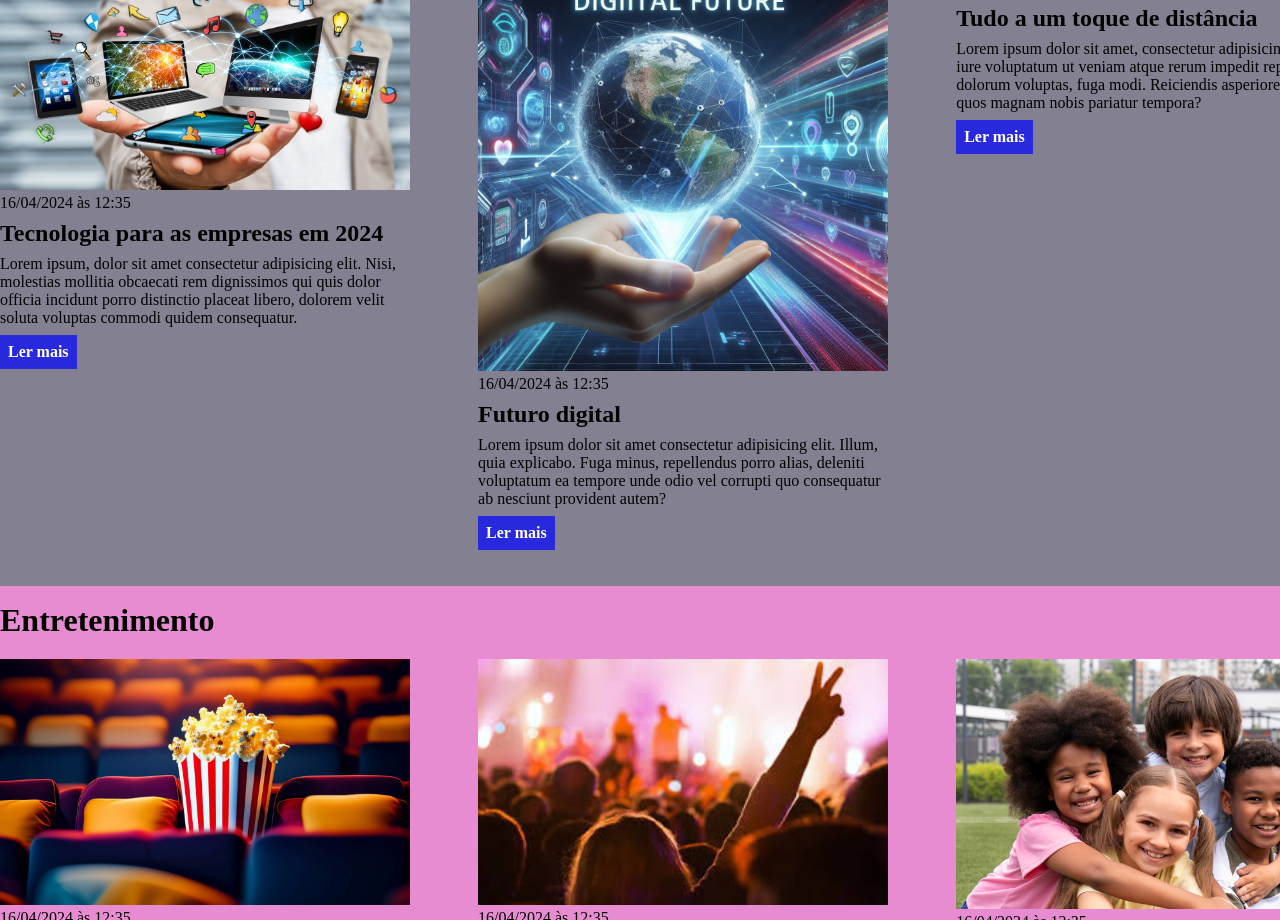
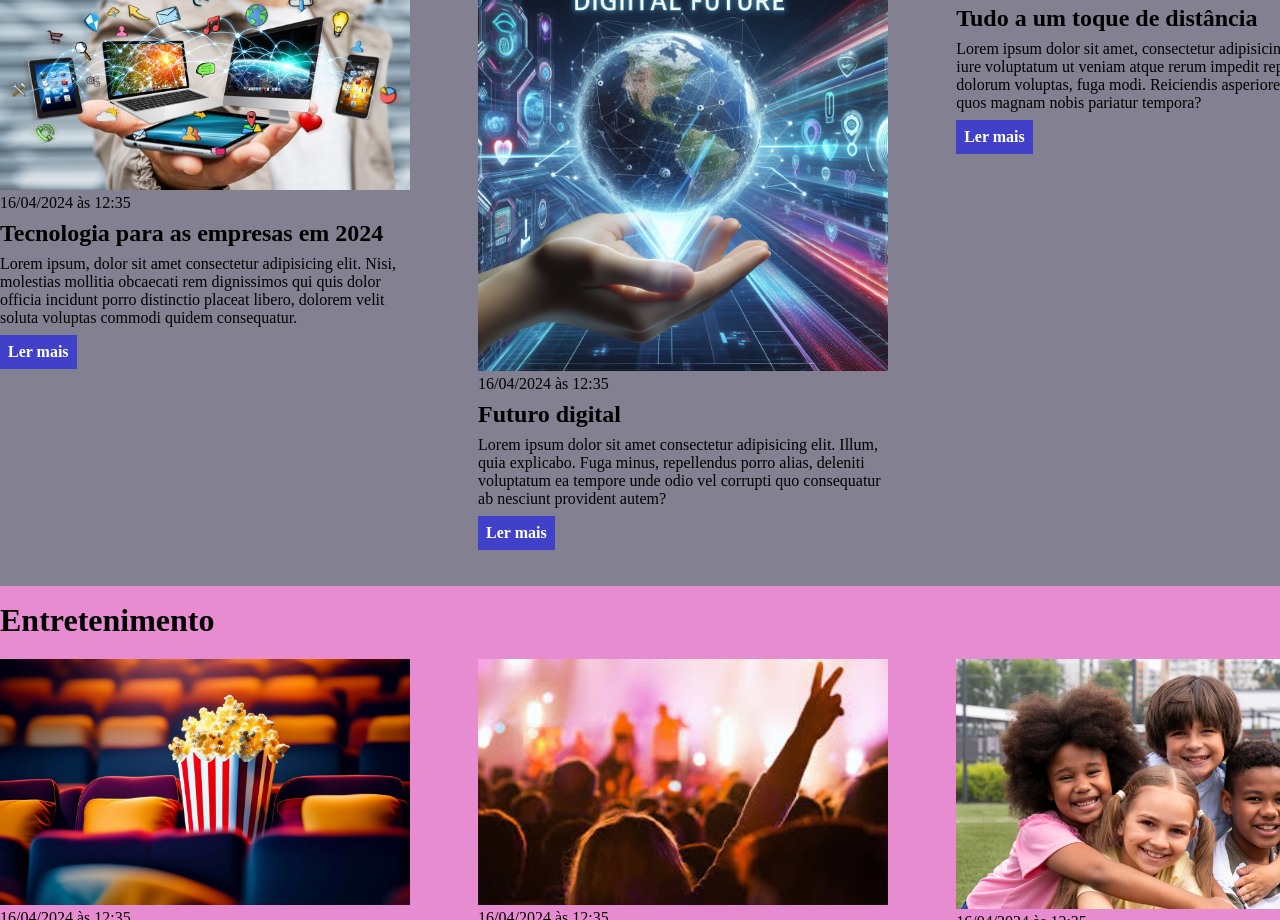
Before and after one commit to DeniseGrassi/mod-4---CSS, a plain HTML site: page css/index.html in a window 1280 px wide. Shown: the part 1807-2727 px from the top of the page. Drawn offline with Linux system fonts and the light colour scheme.

Commit message:
publicar

```diff
--- a/css/main.css
+++ b/css/main.css
@@ -65,7 +65,7 @@ section .container h2,
 }
 
 .articles article a {
-    background-color: rgba(0, 0, 255, 0.692);
+    background-color: rgba(0, 0, 255, 0.5);
     color: #fff;
     padding: 8px;
     display: inline-block;
```
